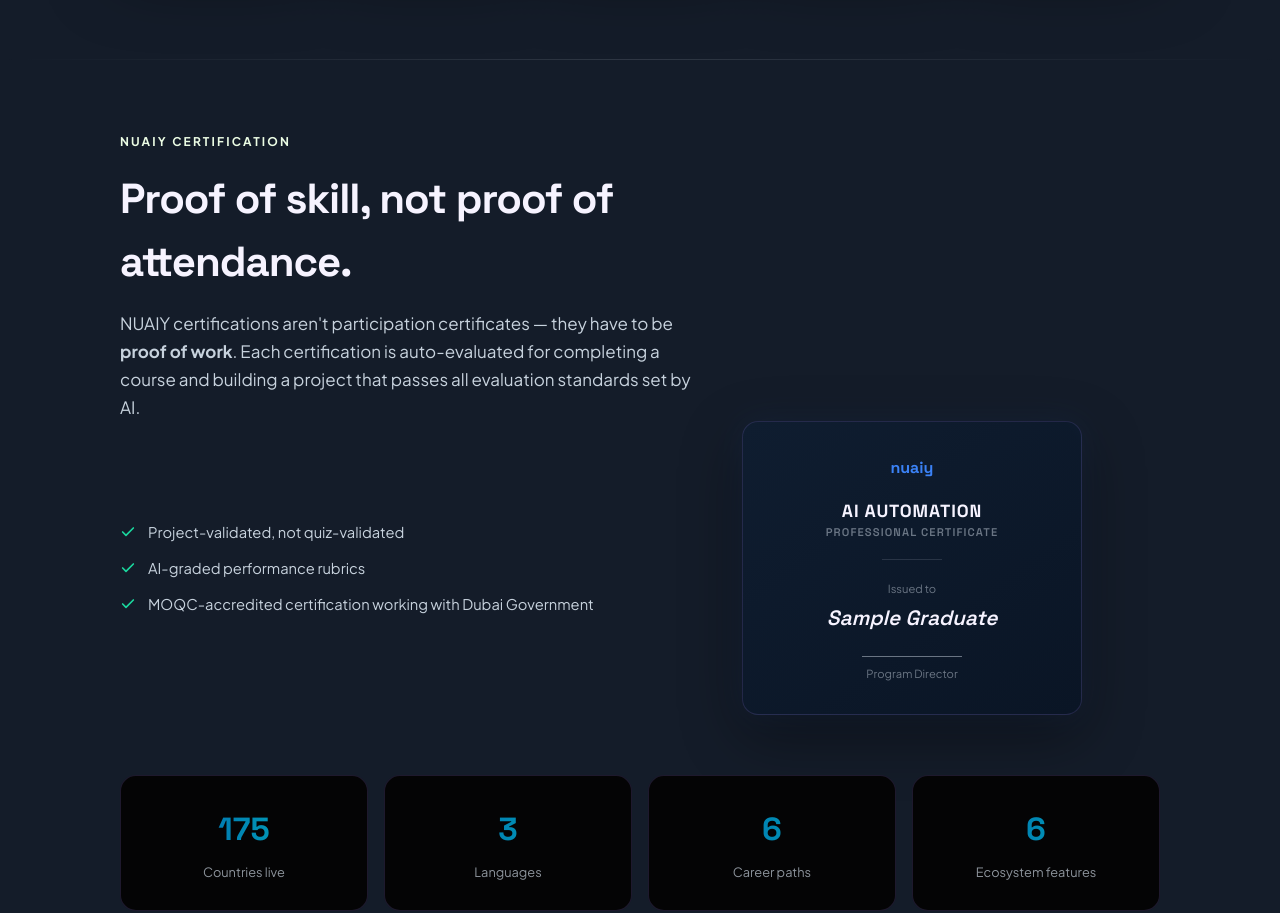
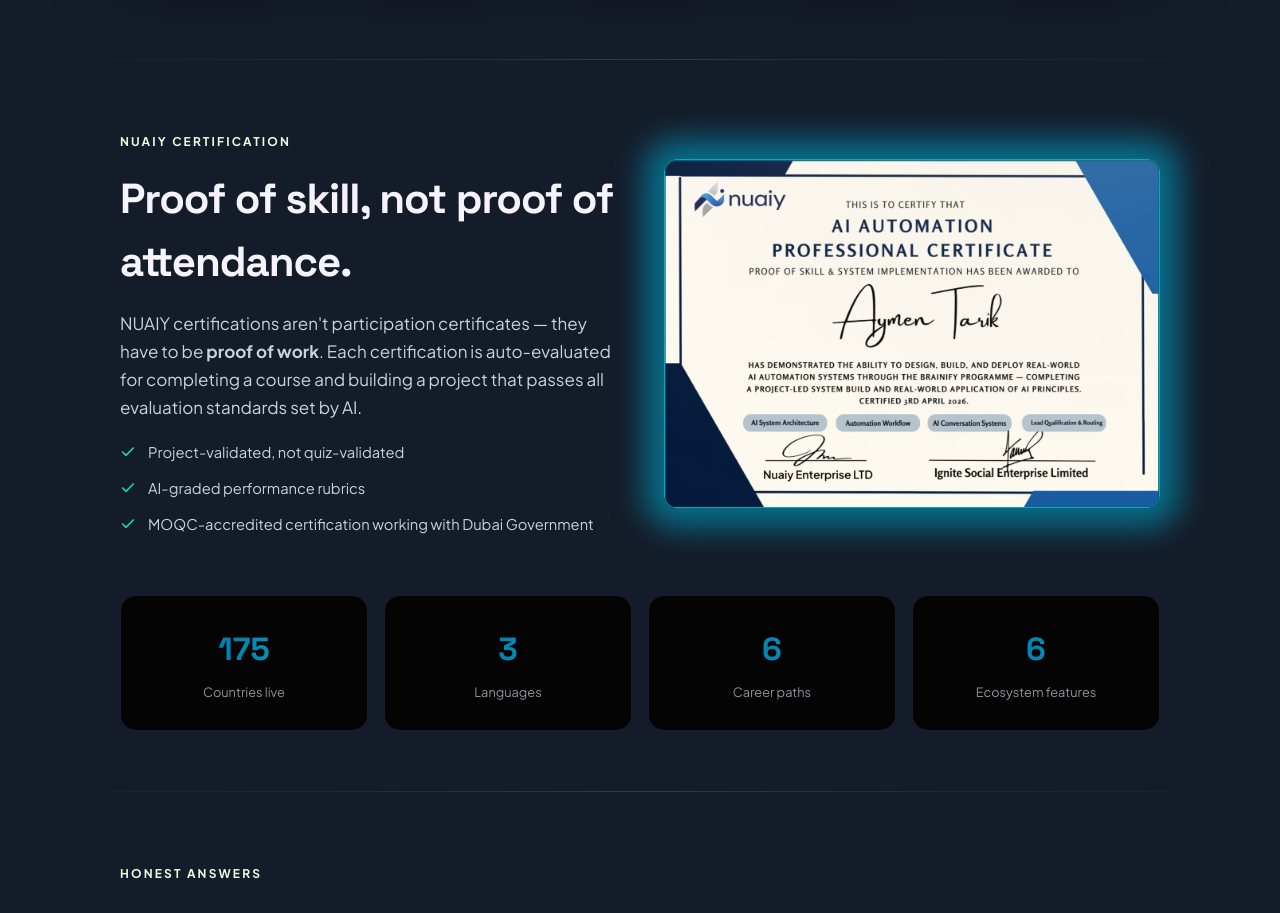
Before and after one commit to mdivyansh30/nuaiy_landing_page, a Next.js app: page / in a window 1280 px wide. Shown: the part 5180-6093 px from the top of the page. Built offline with nearby package versions, Linux system fonts and the light colour scheme.

Commit message:
feat: real certificate image, fix certification grid layout

```diff
--- a/src/components/Certification.module.css
+++ b/src/components/Certification.module.css
@@ -36,112 +36,29 @@
   line-height: 1.5;
 }
 
-/* Certificate Mockup */
+/* Certificate Image */
 .certMockup {
   display: flex;
   justify-content: center;
   perspective: 800px;
 }
 
-.certCard {
-  width: 340px;
-  background: linear-gradient(145deg, #0f1d30, #0a1525);
-  border: 1px solid var(--border-card);
-  border-radius: var(--radius-lg);
-  padding: 32px;
-  text-align: center;
-  box-shadow:
-    0 0 30px rgba(59, 130, 246, 0.08),
-    0 20px 60px rgba(0, 0, 0, 0.4);
-  position: relative;
-  overflow: hidden;
+.certImage {
+  width: 527px;
+  max-width: 100%;
+  height: auto;
+  border: 1px solid #00ACBA;
+  border-radius: 12px;
+  box-shadow: 0 0 30px 20px rgba(0, 155, 193, 0.63);
   transition: transform 0.5s cubic-bezier(0.16, 1, 0.3, 1),
               box-shadow 0.5s ease;
 }
 
-.certCard:hover {
-  transform: rotateX(4deg) rotateY(-3deg) translateY(-6px);
-  box-shadow:
-    0 0 40px rgba(59, 130, 246, 0.15),
-    0 30px 80px rgba(0, 0, 0, 0.5);
+.certImage:hover {
+  transform: rotateX(3deg) rotateY(-2deg) translateY(-6px);
+  box-shadow: 0 0 40px 24px rgba(0, 155, 193, 0.7);
 }
 
-.certCard::before {
-  content: '';
-  position: absolute;
-  top: -50%;
-  right: -50%;
-  width: 200px;
-  height: 200px;
-  background: radial-gradient(circle, rgba(59, 130, 246, 0.06) 0%, transparent 70%);
-  pointer-events: none;
-}
-
-.certHeader {
-  margin-bottom: 20px;
-}
-
-.certLogo {
-  font-family: var(--font-heading);
-  font-size: 1rem;
-  font-weight: 700;
-  color: var(--accent-blue);
-}
-
-.certName {
-  font-family: var(--font-heading);
-  font-size: 1.1rem;
-  font-weight: 700;
-  color: var(--text-primary);
-  letter-spacing: 0.05em;
-  margin-bottom: 4px;
-}
-
-.certSub {
-  font-size: 0.7rem;
-  font-weight: 600;
-  letter-spacing: 0.1em;
-  color: var(--text-dim);
-  text-transform: uppercase;
-}
-
-.certDivider {
-  width: 60px;
-  height: 1px;
-  background: var(--border-subtle);
-  margin: 20px auto;
-}
-
-.certIssuedTo {
-  font-size: 0.7rem;
-  color: var(--text-dim);
-  margin-bottom: 4px;
-}
-
-.certRecipient {
-  font-family: var(--font-heading);
-  font-size: 1.3rem;
-  font-weight: 600;
-  color: var(--text-primary);
-  font-style: italic;
-  margin-bottom: 20px;
-}
-
-.certSignature {
-  margin-top: 16px;
-}
-
-.sigLine {
-  width: 100px;
-  height: 1px;
-  background: var(--text-dim);
-  margin: 0 auto 8px;
-}
-
-.sigName {
-  font-size: 0.7rem;
-  color: var(--text-dim);
-}
 
 /* Stats Grid */
 .statsGrid {
--- a/src/components/Certification.tsx
+++ b/src/components/Certification.tsx
@@ -20,10 +20,12 @@
   return (
     <section id="certifications" className={`section ${styles.cert}`} aria-label="Certification">
       <div className="container">
+        <div className={styles.certContent}>
           <div
+            className={styles.certInfo}
             ref={headerRef as React.RefObject<HTMLDivElement>}
-          className={`reveal ${headerVisible ? "reveal--visible" : ""}`}
           >
+            <div className={`reveal ${headerVisible ? "reveal--visible" : ""}`}>
               <p className="section__label">NUAIY CERTIFICATION</p>
               <h2 className={`section__title ${styles.certTitle}`}>
                 Proof of skill, not proof of<br />attendance.
@@ -35,8 +37,6 @@
               </p>
             </div>
 
-        <div className={styles.certContent}>
-          <div className={styles.certInfo}>
             <ul className={styles.certFeatures} ref={featRef as React.RefObject<HTMLUListElement>}>
               <li
                 className={`${styles.certFeature} stagger-child ${featVisible ? "stagger-child--visible" : ""}`}
@@ -68,25 +68,17 @@
             </ul>
           </div>
 
-          {/* Certificate Mockup */}
+          {/* Certificate Image */}
           <div
             className={`${styles.certMockup} reveal-scale ${certVisible ? "reveal-scale--visible" : ""}`}
             ref={certRef as React.RefObject<HTMLDivElement>}
           >
-            <div className={styles.certCard}>
-              <div className={styles.certHeader}>
-                <span className={styles.certLogo}>nuaiy</span>
-              </div>
-              <h3 className={styles.certName}>AI AUTOMATION</h3>
-              <h4 className={styles.certSub}>PROFESSIONAL CERTIFICATE</h4>
-              <div className={styles.certDivider} />
-              <p className={styles.certIssuedTo}>Issued to</p>
-              <p className={styles.certRecipient}>Sample Graduate</p>
-              <div className={styles.certSignature}>
-                <div className={styles.sigLine} />
-                <p className={styles.sigName}>Program Director</p>
-              </div>
-            </div>
+            {/* eslint-disable-next-line @next/next/no-img-element */}
+            <img
+              src="/images/certificate.png"
+              alt="Nuaiy AI Automation Professional Certificate"
+              className={styles.certImage}
+            />
           </div>
         </div>
 
```
Also changed, not shown: public/images/certificate.png. Lines whose indentation alone changed are shown as unchanged.
